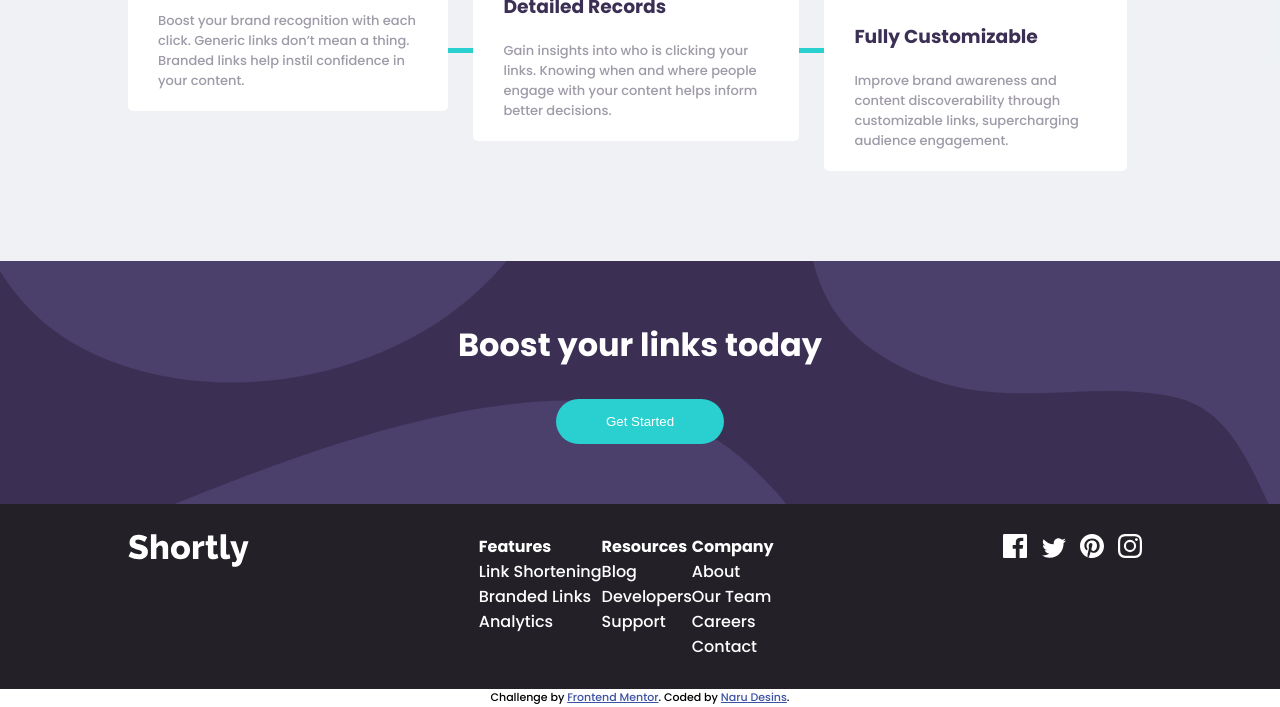
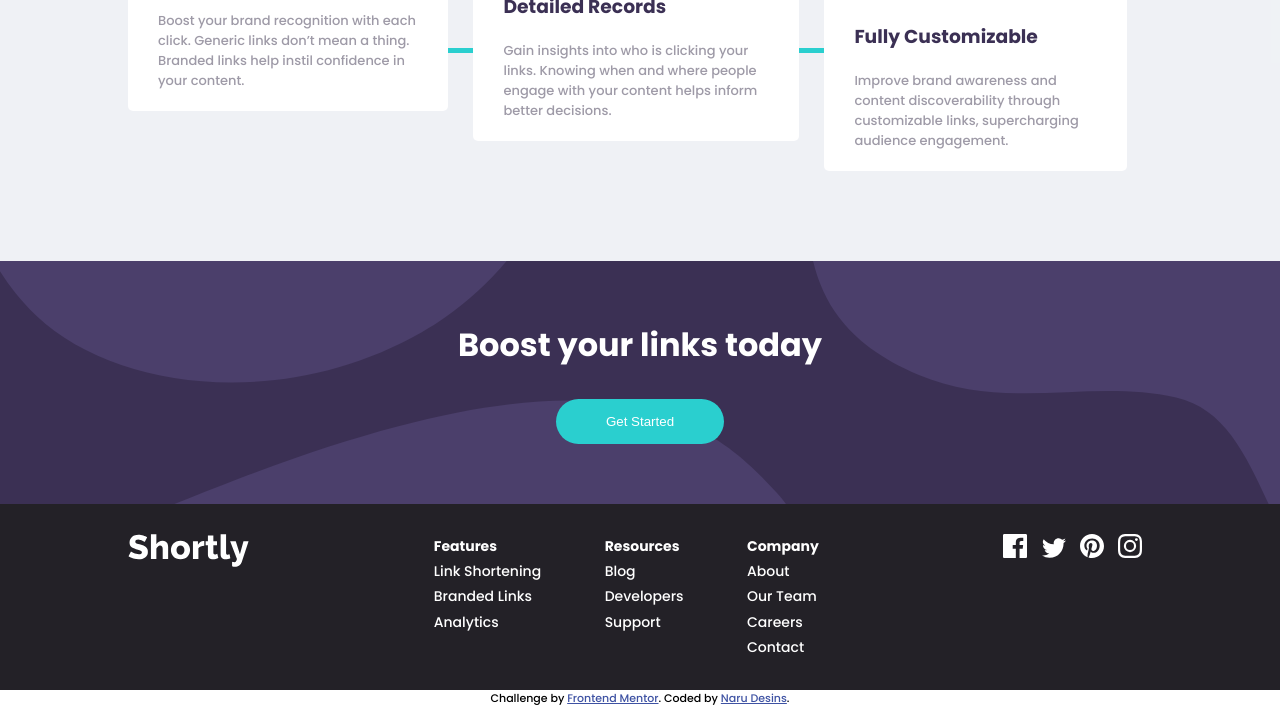
Before and after one commit to Adekunle27/Game, a plain HTML site: page index.html in a window 1280 px wide. Shown: the part 1462-2169 px from the top of the page. Drawn offline with Linux system fonts and the light colour scheme.

Commit message:
desktop view done

```diff
--- a/style.css
+++ b/style.css
@@ -176,6 +176,7 @@ button:hover {
 }
 .main__cutter-input-container p {
     color: rgb(201, 89, 89);
+    font-style: italic;
     margin-top: 7px;
     font-size: 13px;
 }
@@ -329,11 +330,22 @@ hr {
 }
 .footer__links {
     display: flex;
+    justify-content: space-evenly;
+    width: 50%;
 }
 .footer__links ul {
     list-style-type: none;
+    font-size: 14px;
+    line-height: 1.8;
+    cursor: pointer;
 }
-
+.footer__links ul li:hover {
+    color: var(--cyan);
+}
+.footer__links ul li:nth-child(1):hover {
+    color: white;
+    cursor: default;
+}
 
 .container__footer  svg path {
     fill: white;
```
